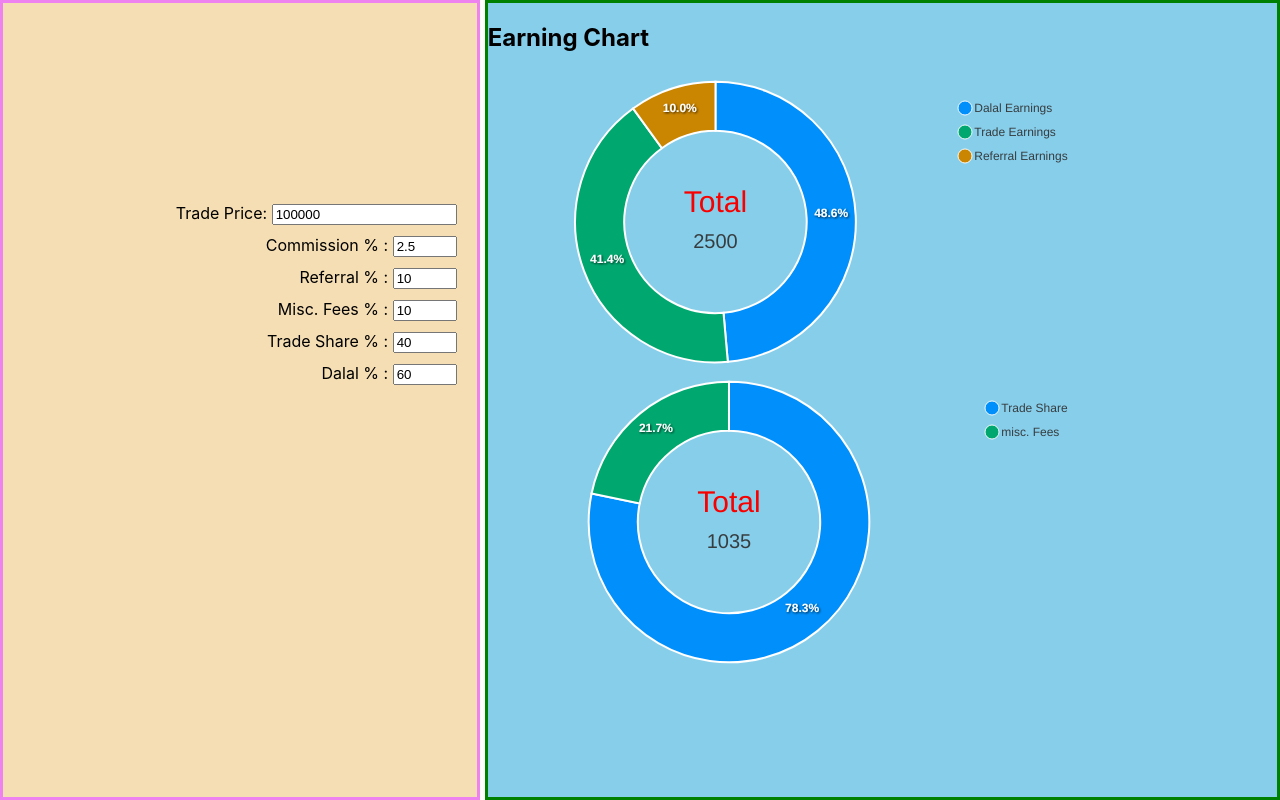
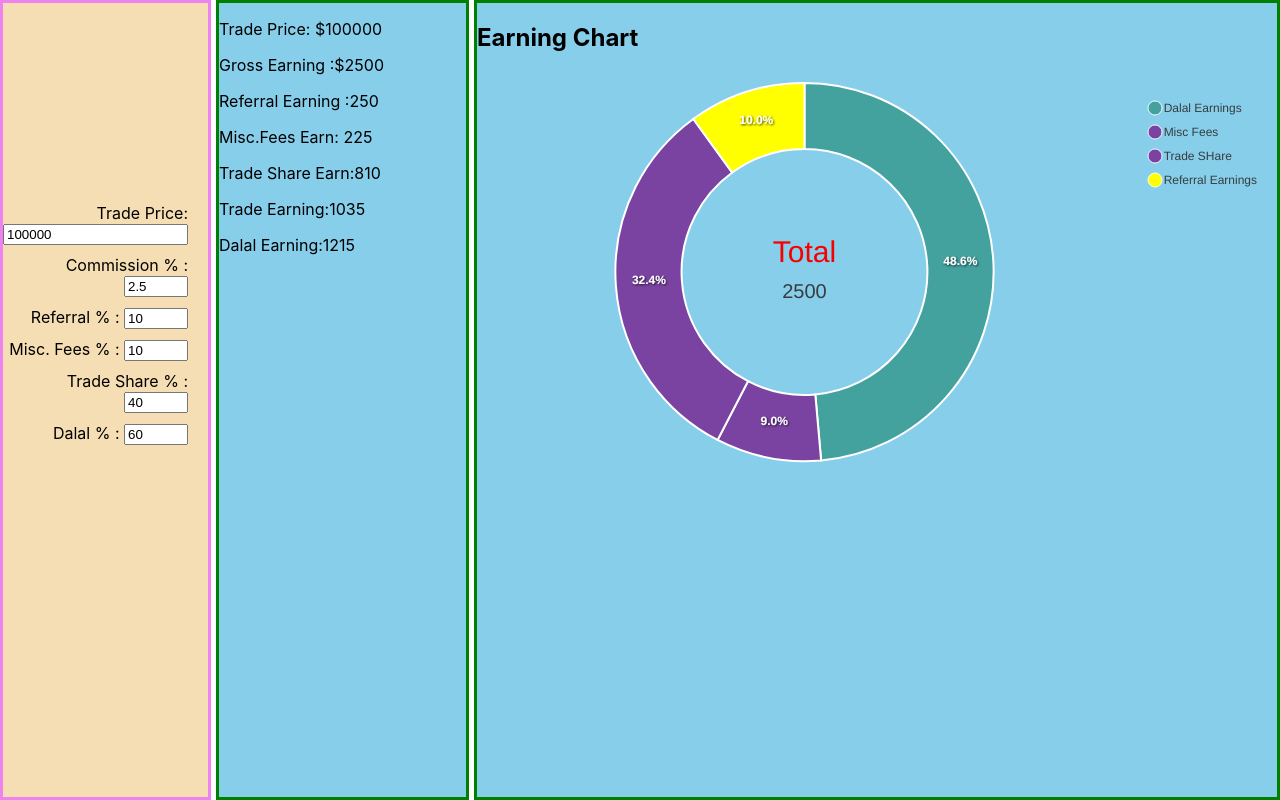
Before and after one commit to dbsmandal/CircularSlider, a React (Create React App) app: page / in a window 1280 px wide. Built offline with nearby package versions, Linux system fonts and the light colour scheme.

Commit message:
graff done

```diff
--- a/src/App.js
+++ b/src/App.js
@@ -16,10 +16,8 @@ function App() {
   //for grap
   const [name, setName] = useState([]);
   const [val, setVal] = useState([]);
-  const [tradeEarnChild, settradeEarnChild] = useState([]);
-  const [tradeEarnChildVal, settradeEarnChildVal] = useState([]);
 
-  console.log(tradeEarnChild, tradeEarnChildVal)
+
 
 
 
@@ -69,23 +67,16 @@ function App() {
     let result = ((grossEarn() - referralEarn() - miscFeesEarn()) * dalalEarnings) / 100
     return result
   }
-  let values = [dalalEarn(), tradeEarn(), referralEarn(),];
-  let valuesName = ["Dalal Earnings", "Trade Earnings", "Referral Earnings",]
-  let childName = ["Trade Share", "misc. Fees"];
-  let childValue = [tradeShareEarn(), miscFeesEarn()];
-
-  //  values[1]===childValue;
-  //  valuesName[1]===childName
+  let values = [dalalEarn(), miscFeesEarn(),tradeShareEarn(), referralEarn(),];
+  let valuesName = ["Dalal Earnings",  "Misc Fees",  "Trade SHare", "Referral Earnings",]
 
   useEffect(() => {
     const getdata = async () => {
       setName(valuesName);
       setVal(values);
-      settradeEarnChildVal(childValue)
-      settradeEarnChild(childName)
     }
     getdata();
-  }, values);
+  },values);
   return (
     <>
       <div className="main">
@@ -104,7 +95,7 @@ function App() {
           </div>
           <div className="child">
             <label >Misc. Fees % : </label>
-            <input type="number" min="0" max="100" onChange={handleMisc} value={miscFees} placeholder='10' />
+            <input type="number" min="0" max="100" typeof="range" onChange={handleMisc} value={miscFees} placeholder='10' />
           </div>
           <div className="child">
             <label >Trade Share % : </label>
@@ -115,7 +106,7 @@ function App() {
             <input type="number" min="0" max="100" onChange={handleDalalEarn} value={dalalEarnings} placeholder='60' />
           </div>
         </div>
-        {/* <div className="output-div">
+        <div className="output-div">
           <p>Trade Price: ${tradePrice}</p>
           <p>Gross Earning :${grossEarn()}</p>
           <p>Referral Earning :{referralEarn()}</p>
@@ -124,20 +115,26 @@ function App() {
           <p>Trade Earning:{tradeEarn()} </p>
           <p>Dalal Earning:{dalalEarn()} </p>
 
-        </div> */}
+        </div>
         <div className="output-div">
           <div >
             <h2 className="text-left">Earning Chart</h2>
             <Chart
               type="donut"
-              width={600}
-              height={300}
+              width={800}
+              height={400}
               series={val}
+
+
 
               options={{
                 labels: name,
+
+
+                colors: ["#43A19E", "#7B43A1", "#7B43A1", "#FFFF00"],
                 plotOptions: {
                   pie: {
+
                     donut: {
                       labels: {
                         show: true,
@@ -149,7 +146,10 @@ function App() {
                           color: '#f90000',
                         }
                       }
+
+
                     }
+
                   }
 
                 },
@@ -162,41 +162,6 @@ function App() {
               }}
 
             />
-            <Chart
-              type="donut"
-              width={600}
-              height={300}
-              series={tradeEarnChildVal}
-
-              options={{
-                labels: tradeEarnChild,
-                plotOptions: {
-                  pie: {
-                    donut: {
-                      labels: {
-                        show: true,
-                        total: {
-                          show: true,
-                          showAlways: true,
-                          //formatter: () => '343',
-                          fontSize: 30,
-                          color: '#f90000',
-                        }
-                      }
-                    }
-                  }
-
-                },
-
-                dataLabels: {
-                  enabled: true,
-                }
-
-
-              }}
-
-            />
-
           </div>
         </div>
       </div>
```
